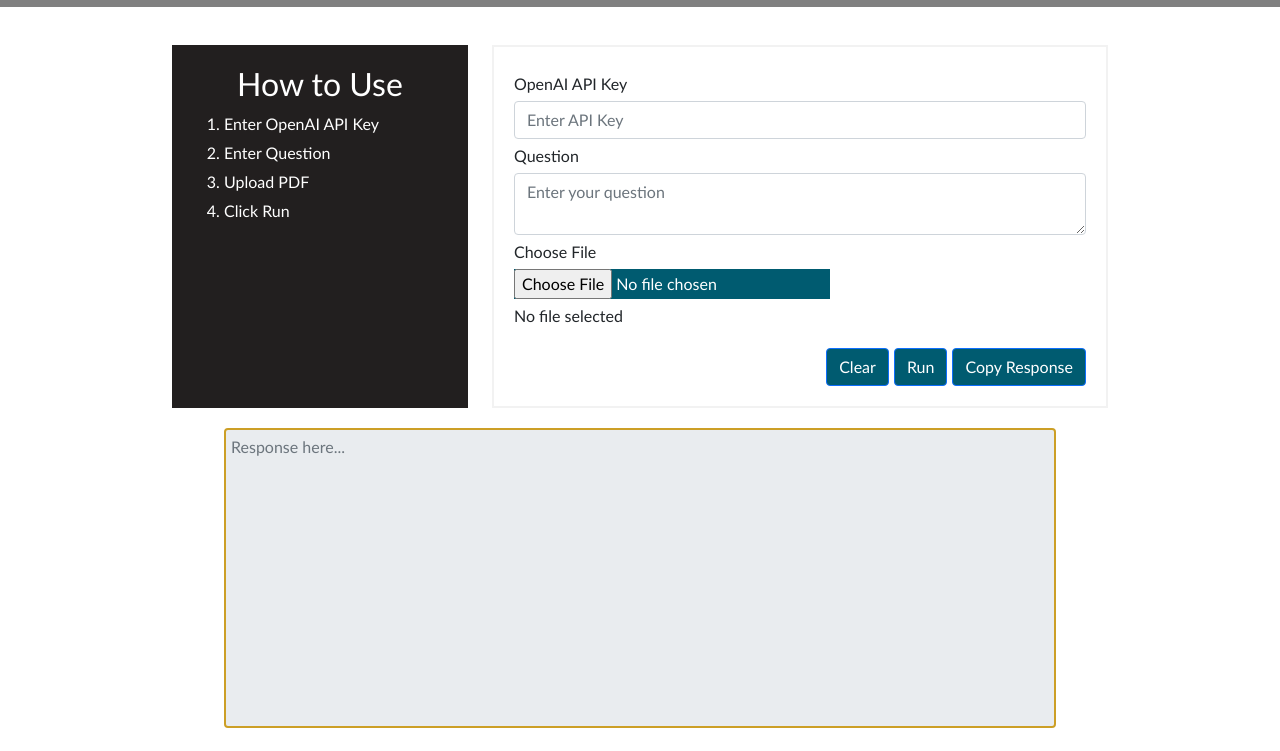
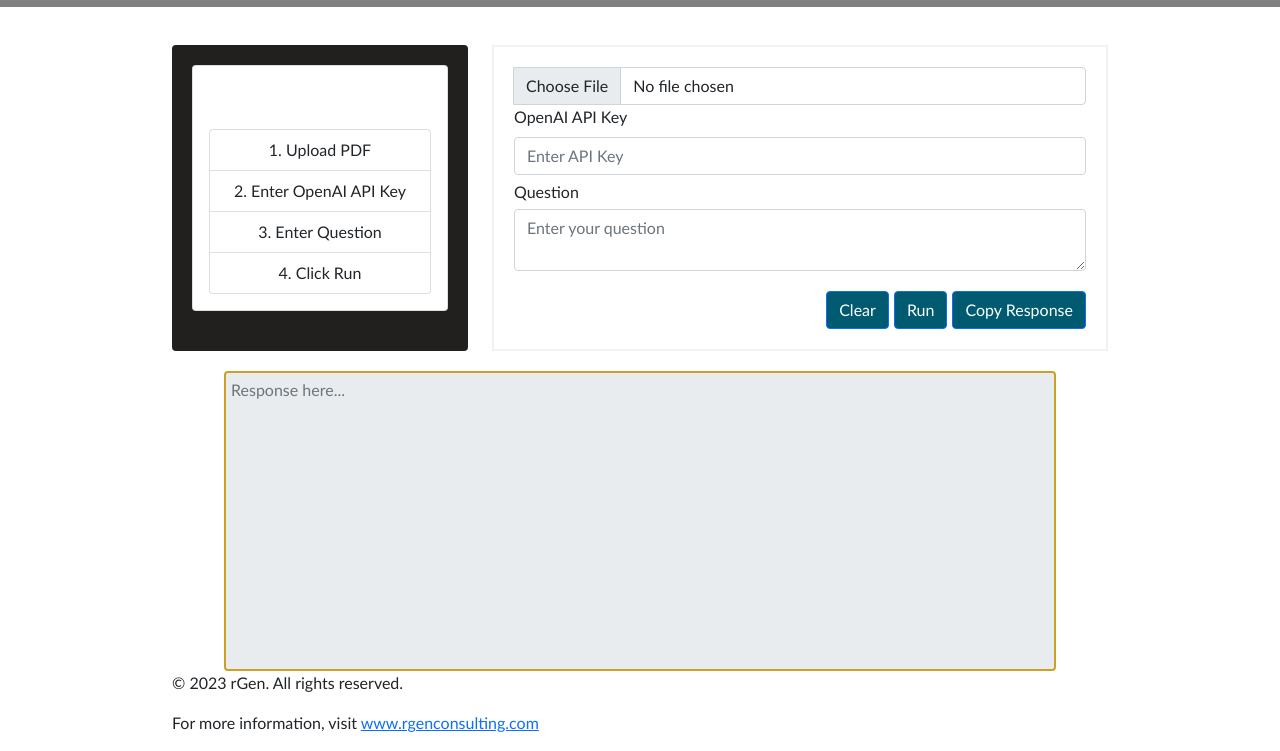
Before and after one commit to PK27849/pdf-analyzer-ui, a plain HTML site: page index.html in a window 1280 px wide. Shown: the part 85-836 px from the top of the page. Before the commit the page ends 813 px from the top, so only its background shows below. Drawn offline with nearby package versions, Linux system fonts and the light colour scheme.

Commit message:
bootstrap5

```diff
--- a/index.html
+++ b/index.html
@@ -2,8 +2,10 @@
 <html>
 <head>
   <title>AI-enabled PDF analysis</title>
-  <link rel="stylesheet" href="https://cdnjs.cloudflare.com/ajax/libs/bootstrap/5.0.2/css/bootstrap.min.css">
+  <meta name="viewport" content="width=device-width, initial-scale=1">
+  <link rel="stylesheet" href="https://cdn.jsdelivr.net/npm/bootstrap@5.0.0-beta3/dist/css/bootstrap.min.css">
   <link rel="stylesheet" href="styles.css">
+  <link rel="stylesheet" href="https://cdnjs.cloudflare.com/ajax/libs/font-awesome/5.15.3/css/all.min.css">
 </head>
 <body>
   <header class="header">
@@ -22,36 +24,53 @@
   <div class="container main-container">
     <div class="row">
       <div class="col-md-4">
-        <div class="instructions">
+        <div class="instructions rounded">
           <div class="box-container">
             <div class="instructions-content">
-              <h2>How to Use</h2>
-              <ol class="usage-steps">
-                <li>Enter OpenAI API Key</li>
-                <li>Enter Question</li>
-                <li>Upload PDF</li>
-                <li>Click Run</li>
+              <div class="card">
+                <div class="card-body">
+                  <h2 class="card-title">How to Use</h2>
+                  <ol class="list-group list-group-numbered">
+                    <li class="list-group-item">Upload PDF</li>
+                    <li class="list-group-item">Enter OpenAI API Key</li>
+                    <li class="list-group-item">Enter Question</li>
+                    <li class="list-group-item">Click Run</li>
                   </ol>
                 </div>
+              </div>
+            </div>
+
           </div>
         </div>
       </div>
       <div class="col-md-8">
         <div class="input-section">
-          <div class="input-api">
-            <label for="text" class="form-label">OpenAI API Key</label>
+          <div class="input-file">
+            <div class="input-group">
+              <label for="file" class="form-label"></label>
+              <input type="file" class="form-control" id="file">
+              <!-- <label class="input-group-text" for="file">Upload</label> -->
+            </div>
+          </div>
+          <!-- <div class="input-api">
+            <label for="OpenAI" class="form-label">OpenAI API Key</label>
             <input type="text" class="form-control" id="OpenAI" placeholder="Enter API Key">
+          </div> -->
+
+          <div class="password-input">
+            <label for="OpenAI" class="form-label">OpenAI API Key</label>
+            <div class="input-container">
+              <input type="password" class="form-control" id="OpenAI" placeholder="Enter API Key">
+              <!-- <span class="toggle-password" onclick="togglePasswordVisibility()" >
+                <i class="fas fa-eye"></i>
+              </span> -->
             </div>
+          </div>
+
+
           <div class="input-question">
             <label for="question" class="form-label">Question</label>
             <textarea class="form-control" id="question" placeholder="Enter your question"></textarea>
-          </div>
-          <div class="input-file">
-            <label for="file" class="form-label">Choose File</label>
-            <div class="custom-file">
-              <input type="file" class="custom-file-input" id="file" onchange="showFileName(this)">
-              <label class="custom-file-label" for="file" id="file-label">No file selected</label>
-            </div>
           </div>
           <div class="button-section">
             <button class="btn btn-primary" onclick="clearResponse()">Clear</button>
@@ -72,8 +91,22 @@
   </div>
 </div>
 
-  <script src="https://cdnjs.cloudflare.com/ajax/libs/bootstrap/5.0.2/js/bootstrap.bundle.min.js"></script>
+
+  <div class="line"></div>
+
+  <footer class="footer">
+    <div class="container">
+      <div class="footer-banner">
+        <p class="footer-text">© 2023 rGen. All rights reserved.</p>
+        <p class="footer-text">For more information, visit <a href="https://www.rgenconsulting.com/">www.rgenconsulting.com</a></p>
+      </div>
+    </div>
+  </footer>
+
+  <script src="https://cdn.jsdelivr.net/npm/bootstrap@5.0.0-beta3/dist/js/bootstrap.bundle.min.js"></script>
   <script src="script.js"></script>
   <script src="https://unpkg.com/sweetalert/dist/sweetalert.min.js"></script>
+  <script src="https://code.jquery.com/jquery-3.6.0.min.js"></script>
+
 </body>
 </html>
```
Lines whose indentation alone changed are shown as unchanged.
